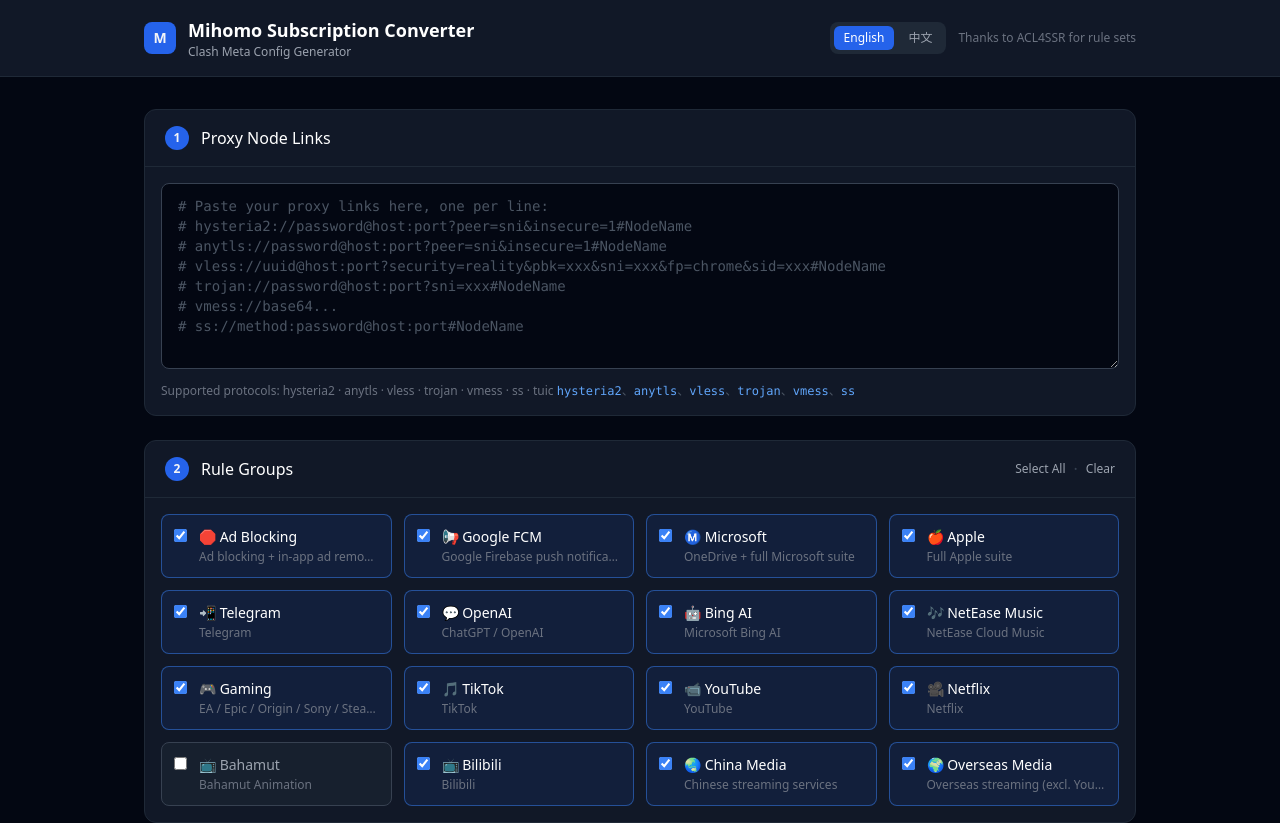
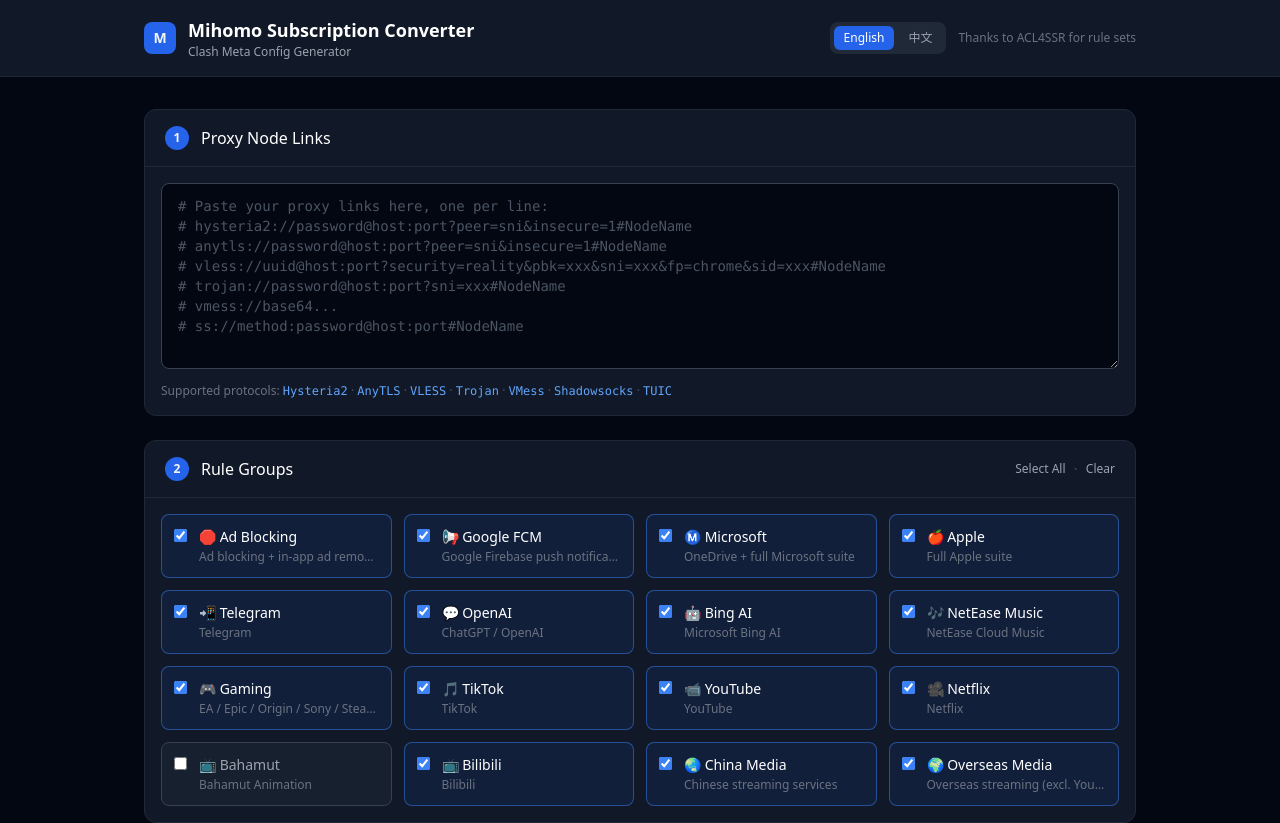
Before and after one commit to ififi2017/mihomo-subconverter, a Next.js app: page / in a window 1280 px wide. Shown: the top 823 px of the page. Built offline with nearby package versions, Linux system fonts and the light colour scheme.

Commit message:
fix: correct protocol display names, add all protocols to reference section

```diff
--- a/locales/en.json
+++ b/locales/en.json
@@ -13,7 +13,7 @@
     "extractedBadge": "Extracted from subscription URL",
     "nodeCount": "{{count}} nodes",
     "placeholder": "# Paste your proxy links here, one per line:\n# hysteria2://password@host:port?peer=sni&insecure=1#NodeName\n# anytls://password@host:port?peer=sni&insecure=1#NodeName\n# vless://uuid@host:port?security=reality&pbk=xxx&sni=xxx&fp=chrome&sid=xxx#NodeName\n# trojan://password@host:port?sni=xxx#NodeName\n# vmess://base64...\n# ss://method:password@host:port#NodeName",
-    "supported": "Supported protocols: hysteria2 · anytls · vless · trojan · vmess · ss · tuic"
+    "supported": "Supported protocols:"
   },
   "step2": {
     "title": "Rule Groups",
@@ -50,10 +50,13 @@
   "protocolRef": {
     "title": "Node Link Format Reference",
     "fields": {
-      "hysteria2": "peer/sni: SNI hostname · insecure: skip cert verification",
-      "anytls": "peer/sni: SNI hostname · fastopen: TCP fast open · fp: fingerprint",
-      "vless": "pbk: public key · sid: shortId · sni: SNI · fp: fingerprint",
-      "trojan": "sni: SNI hostname · insecure: skip cert verification"
+      "hysteria2": "sni: SNI hostname · insecure: skip cert verification · obfs / obfs-password: obfuscation",
+      "anytls": "sni: SNI hostname · insecure: skip cert verification · fastopen: TCP fast open · fp: fingerprint",
+      "vless": "security: tls / reality · pbk: public key · sid: shortId · sni: SNI · fp: fingerprint · flow: xtls-rprx-vision",
+      "trojan": "sni: SNI hostname · insecure: skip cert verification · fp: fingerprint",
+      "vmess": "JSON fields: add, port, id, aid, scy, net, tls, sni, host, path",
+      "ss": "Supports SIP002 (BASE64 userinfo) and legacy all-in-one BASE64 · plugin: obfs / v2ray-plugin",
+      "tuic": "alpn: h3 (recommended) · congestion-control: bbr / cubic · udp-relay-mode: native / quic"
     }
   },
   "footer": "Mihomo Subconverter · For personal use only",
--- a/locales/zh.json
+++ b/locales/zh.json
@@ -13,7 +13,7 @@
     "extractedBadge": "已从订阅链接提取",
     "nodeCount": "{{count}} 条节点",
     "placeholder": "# 粘贴你的节点链接，每行一个，支持以下格式：\n# hysteria2://password@host:port?peer=sni&insecure=1#节点名称\n# anytls://password@host:port?peer=sni&insecure=1#节点名称\n# vless://uuid@host:port?security=reality&pbk=xxx&sni=xxx&fp=chrome&sid=xxx#节点名称\n# trojan://password@host:port?sni=xxx#节点名称\n# vmess://base64...\n# ss://method:password@host:port#节点名称",
-    "supported": "支持协议：hysteria2 · anytls · vless · trojan · vmess · ss · tuic"
+    "supported": "支持协议："
   },
   "step2": {
     "title": "选择规则组",
@@ -50,10 +50,13 @@
   "protocolRef": {
     "title": "节点链接格式参考",
     "fields": {
-      "hysteria2": "peer/sni: SNI域名 · insecure: 跳过证书验证",
-      "anytls": "peer/sni: SNI域名 · fastopen: TCP快速打开 · fp: 指纹",
-      "vless": "pbk: 公钥 · sid: shortId · sni: SNI · fp: 指纹",
-      "trojan": "sni: SNI域名 · insecure: 跳过证书验证"
+      "hysteria2": "sni: SNI 域名 · insecure: 跳过证书验证 · obfs / obfs-password: 混淆",
+      "anytls": "sni: SNI 域名 · insecure: 跳过证书验证 · fastopen: TCP 快速打开 · fp: 指纹",
+      "vless": "security: tls / reality · pbk: 公钥 · sid: shortId · sni: SNI · fp: 指纹 · flow: xtls-rprx-vision",
+      "trojan": "sni: SNI 域名 · insecure: 跳过证书验证 · fp: 指纹",
+      "vmess": "JSON 字段：add, port, id, aid, scy, net, tls, sni, host, path",
+      "ss": "支持 SIP002（BASE64 用户信息）和传统全量 BASE64 格式 · plugin: obfs / v2ray-plugin",
+      "tuic": "alpn: h3（推荐）· congestion-control: bbr / cubic · udp-relay-mode: native / quic"
     }
   },
   "footer": "Mihomo Subconverter · 仅供个人使用",
--- a/pages/index.js
+++ b/pages/index.js
@@ -261,10 +261,18 @@ export default function Home() {
               />
               <p className="mt-2 text-xs text-gray-500">
                 {t('step1.supported')}{' '}
-                {['hysteria2', 'anytls', 'vless', 'trojan', 'vmess', 'ss'].map((p, i, arr) => (
-                  <span key={p}>
-                    <code className="text-blue-400">{p}</code>
-                    {i < arr.length - 1 && <span className="text-gray-600">、</span>}
+                {[
+                  { key: 'hy2',    label: 'Hysteria2'   },
+                  { key: 'anytls', label: 'AnyTLS'      },
+                  { key: 'vless',  label: 'VLESS'       },
+                  { key: 'trojan', label: 'Trojan'      },
+                  { key: 'vmess',  label: 'VMess'       },
+                  { key: 'ss',     label: 'Shadowsocks' },
+                  { key: 'tuic',   label: 'TUIC'        },
+                ].map(({ key, label }, i, arr) => (
+                  <span key={key}>
+                    <code className="text-blue-400">{label}</code>
+                    {i < arr.length - 1 && <span className="text-gray-600"> · </span>}
                   </span>
                 ))}
               </p>
@@ -487,10 +495,13 @@ export default function Home() {
             </button>
             <div id="protocol-ref" className="hidden border-t border-gray-800 p-4 space-y-4">
               {[
-                { name: 'Hysteria2', key: 'hysteria2', example: 'hysteria2://password@host:port?peer=sni&insecure=1#NodeName' },
-                { name: 'AnyTLS',   key: 'anytls',    example: 'anytls://password@host:port?peer=sni&insecure=1&fastopen=1#NodeName' },
-                { name: 'VLESS',    key: 'vless',     example: 'vless://uuid@host:port?security=reality&pbk=publickey&sni=sni&fp=chrome&sid=shortid&type=tcp#NodeName' },
-                { name: 'Trojan',   key: 'trojan',    example: 'trojan://password@host:port?sni=xxx#NodeName' },
+                { name: 'Hysteria2',   key: 'hysteria2', example: 'hysteria2://password@host:port?sni=example.com&insecure=1#NodeName' },
+                { name: 'AnyTLS',      key: 'anytls',    example: 'anytls://password@host:port?sni=example.com&insecure=1&fastopen=1#NodeName' },
+                { name: 'VLESS',       key: 'vless',     example: 'vless://uuid@host:port?security=reality&pbk=publickey&sni=example.com&fp=chrome&sid=shortid&type=tcp&flow=xtls-rprx-vision#NodeName' },
+                { name: 'Trojan',      key: 'trojan',    example: 'trojan://password@host:port?sni=example.com#NodeName' },
+                { name: 'VMess',       key: 'vmess',     example: 'vmess://<base64-encoded-json>' },
+                { name: 'Shadowsocks', key: 'ss',        example: 'ss://BASE64(method:password)@host:port#NodeName' },
+                { name: 'TUIC',        key: 'tuic',      example: 'tuic://uuid:password@host:port?sni=example.com&alpn=h3&congestion-control=bbr#NodeName' },
               ].map(p => (
                 <div key={p.key} className="space-y-1.5">
                   <div className="text-sm font-medium text-blue-400">{p.name}</div>
```
